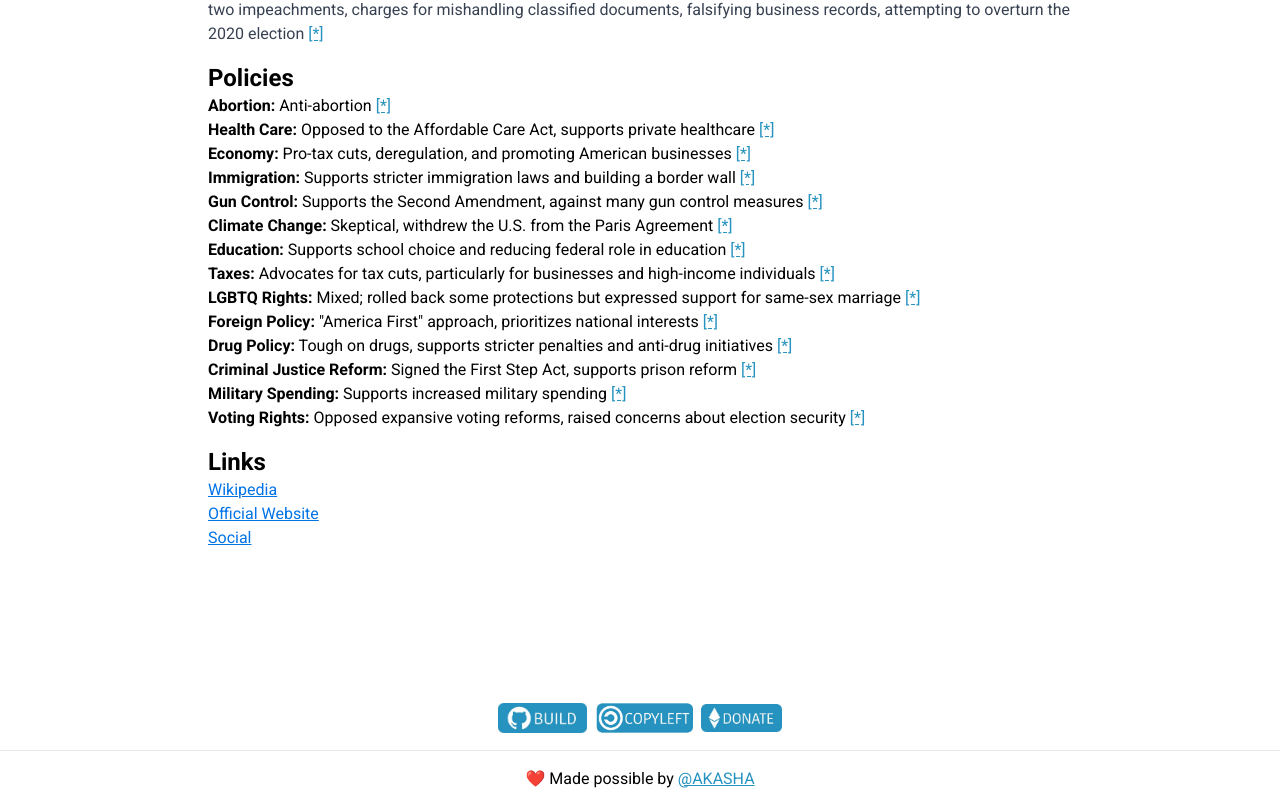
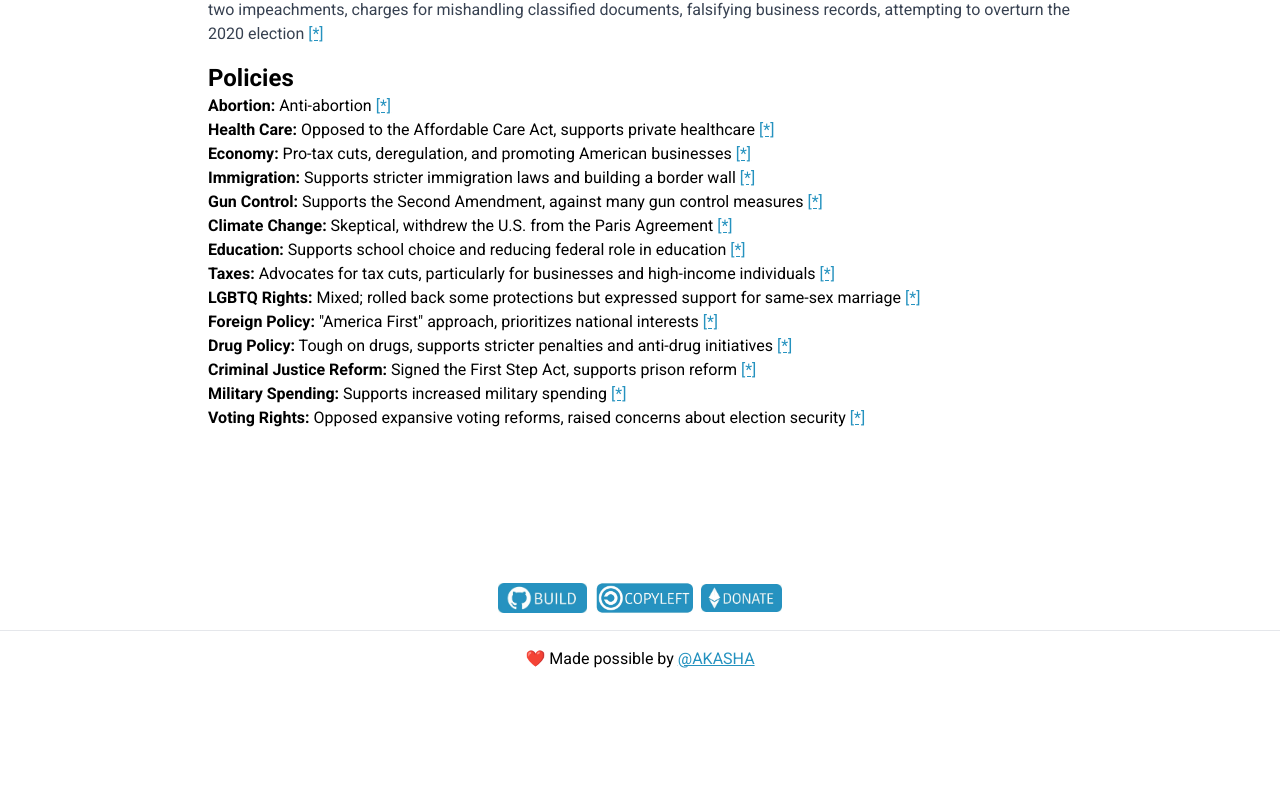
Before and after one commit to 42piratas/VOTEgpt, a Next.js app: page /candidate/1 in a window 1280 px wide. Shown: the part 1239-2046 px from the top of the page. After the commit the page ends 1926 px from the top, so only its background shows below. Built offline with nearby package versions, Linux system fonts and the light colour scheme.

Commit message:
removing links from candidate page

```diff
--- a/src/app/candidate/[id]/page.tsx
+++ b/src/app/candidate/[id]/page.tsx
@@ -291,33 +291,6 @@
             </Link>
           </p>
         </div>
-        <div className='flex flex-col mb-4'>
-          <h2 className='text-2xl font-semibold'>Links</h2>
-          <a
-            className='text-[#0073e6] underline hover:text-[#0056b3]'
-            href={CandidateInfo[realId].online.wikipedia}
-            target='_blank'
-            rel='noreferrer'
-          >
-            Wikipedia
-          </a>
-          <a
-            className='text-[#0073e6] underline hover:text-[#0056b3]'
-            href={CandidateInfo[realId].online.officialWebsite}
-            target='_blank'
-            rel='noreferrer'
-          >
-            Official Website
-          </a>
-          <a
-            className='text-[#0073e6] underline hover:text-[#0056b3]'
-            href={CandidateInfo[realId].online.truthSocial}
-            target='_blank'
-            rel='noreferrer'
-          >
-            Social
-          </a>
-        </div>
       </div>
       <Footer />
     </div>
```
